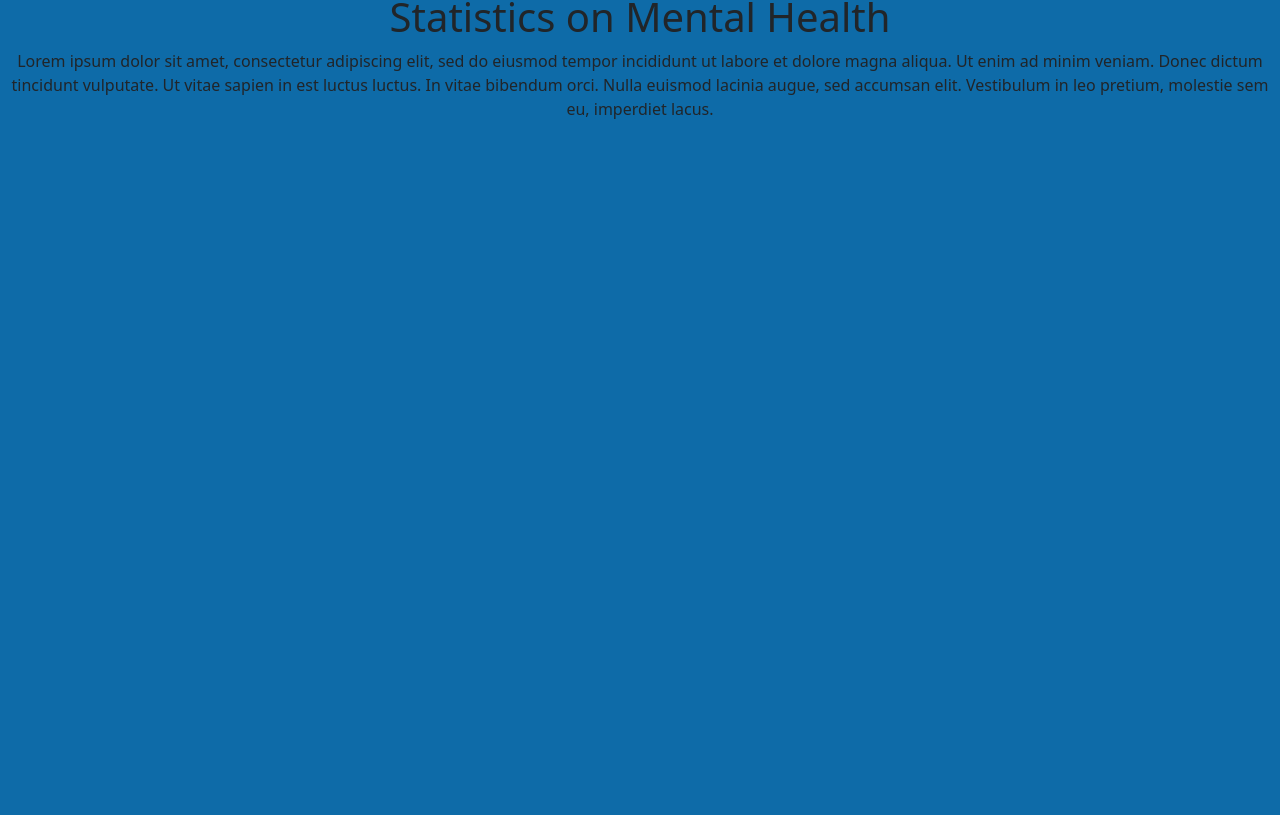
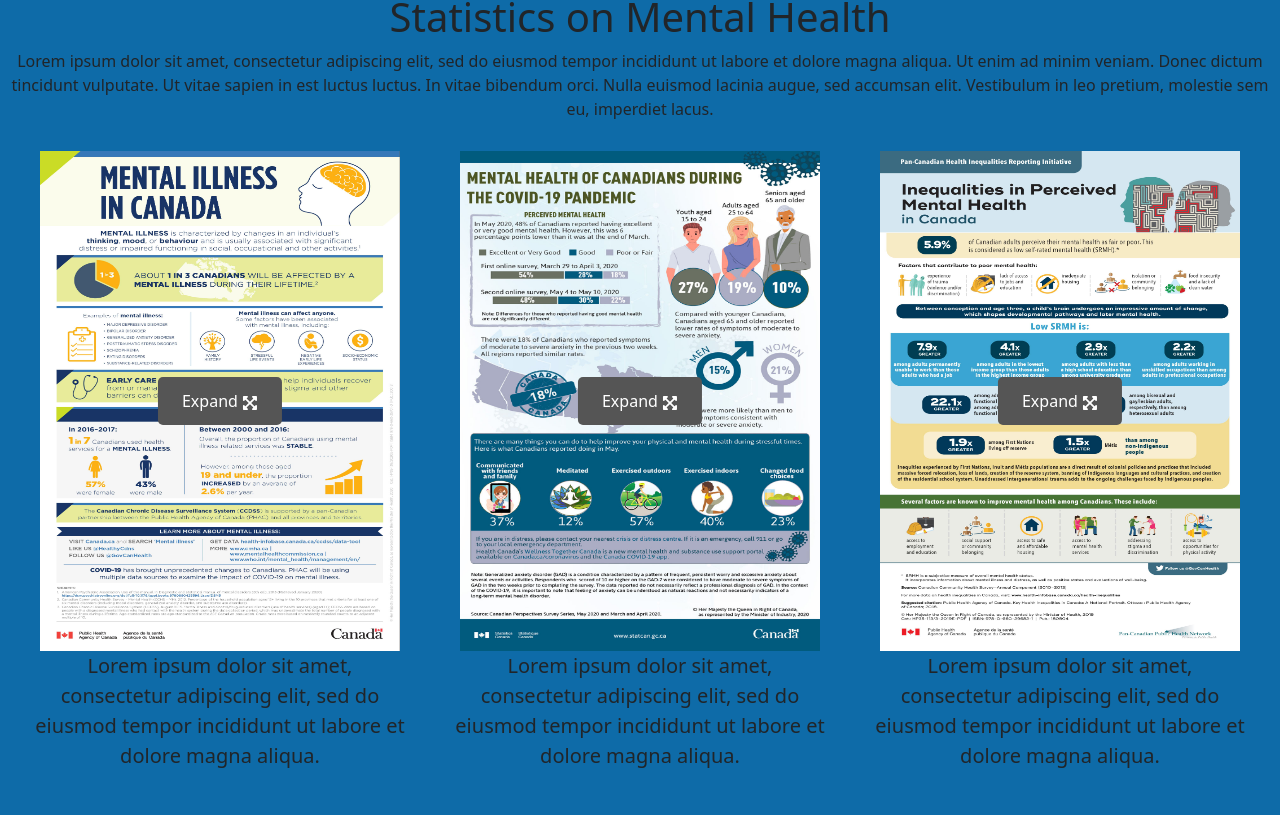
Before and after one commit to Eve-Boulanger/mental_health_website, a React (Create React App) app in the folder mental_health_website/: page /resources in a window 1280 px wide. Shown: the part 465-1280 px from the top of the page. Built offline with nearby package versions, Linux system fonts and the light colour scheme; a web font is replaced by a local one.

Commit message:
merge with main

```diff
--- a/mental_health_website/package.json
+++ b/mental_health_website/package.json
@@ -5,6 +5,7 @@
   "dependencies": {
     "cra-template": "1.1.2",
     "react": "^17.0.2",
+    "react-bootstrap": "^1.6.4",
     "react-dom": "^17.0.2",
     "react-scripts": "4.0.3",
     "web-vitals": "^2.1.0"
--- a/mental_health_website/src/components/Pages/Home.js
+++ b/mental_health_website/src/components/Pages/Home.js
@@ -23,7 +23,7 @@ export const Home = () => {
       </div>
       <div class = "donateButton">
         <Link to="/support"><button>
-            DONATE NOW <img src={donate}/>
+            DONATE NOW <img src={donate} alt="donate"/>
           </button>
         </Link>
       </div>
--- a/mental_health_website/src/components/Pages/Resources/Infographic.js
+++ b/mental_health_website/src/components/Pages/Resources/Infographic.js
@@ -8,12 +8,11 @@ export default class Infographic extends React.Component {
 
   handleShowDialog = () => {
     this.setState({ isOpen: !this.state.isOpen });
-    console.log("cliked");
   };
 
   render() {
     return (
-      <div className="container">
+      <div className="container-info">
         <img
           className="stats"
           src={this.props.img}
@@ -32,7 +31,6 @@ export default class Infographic extends React.Component {
             onClick={this.handleShowDialog}
           >
             <img
-              className={this.props.expand}
               src={this.props.img}
               onClick={this.handleShowDialog}
               alt="no"
--- a/mental_health_website/src/components/Pages/Resources/css/Infographic.css
+++ b/mental_health_website/src/components/Pages/Resources/css/Infographic.css
@@ -44,12 +44,12 @@
     z-index: 1;
   }
 
-  .container {
+  .container-info {
     position: relative;
     width: 100%;
 }
 
-.container .btn {
+.container-info .btn {
     position: absolute;
     top: 50%;
     left: 50%;
@@ -65,7 +65,7 @@
     text-align: center;
   }
 
-  .container .btn:hover {
+  .container-info .btn:hover {
     background-color: black;
   }
 
--- a/mental_health_website/src/components/Pages/Resources/css/Statistics.css
+++ b/mental_health_website/src/components/Pages/Resources/css/Statistics.css
@@ -16,6 +16,7 @@
     max-width: 85em;
     margin: 0 auto;
 }
+
 
 .grid-container {
     display: grid;
@@ -52,7 +53,7 @@
     .grid-container {
         display: flex;
         flex-wrap: wrap;
-      flex-direction: column;
+        flex-direction: column;
     }
   }
 
```
Also changed, not shown: 2 other files (tests, documents, lock files or other folders).
